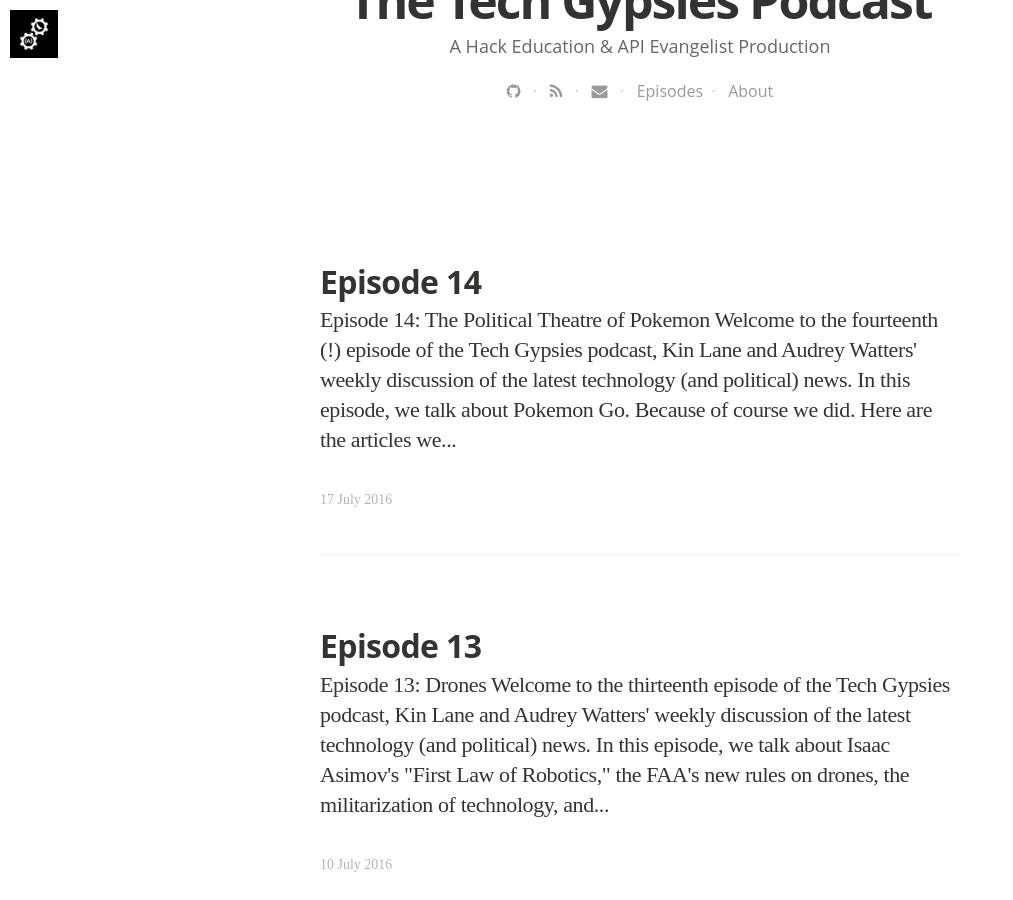
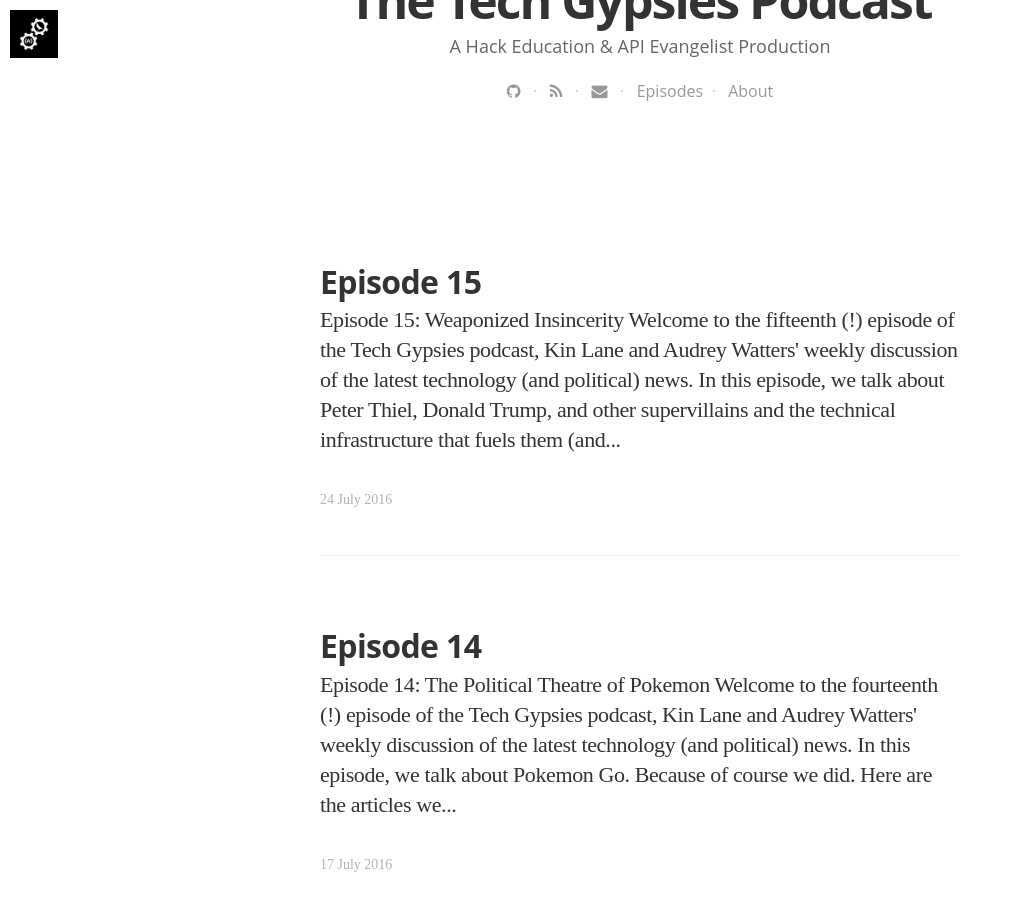
Before and after one commit to Techgypsies/podcast, a Jekyll site: the page built from blog/index.html, in a window 1280 px wide and 900 px high, scrolled down 559 px. Shown: the whole window, without its empty margins (0-1013 px from the left). Built offline with Jekyll 4.4.1, drawn with Linux system fonts in a browser that asks for light colours; nearby versions of some CDN libraries; some web fonts are replaced; the list of posts is cut into pages by our own code; some of the changed text lies outside the part shown.

Commit message:
new episode

```diff
--- a/_data/podcasts.yaml
+++ b/_data/podcasts.yaml
@@ -194,3 +194,17 @@
   tags:
   - Technology
   - Politics
+- title: "Tech Gypsies Episode 15"
+  summary: "In this episode, we talk about Peter Thiel, Donald Trump, and other supervillains."
+  description: "In this episode, we talk about Peter Thiel, Donald Trump, and other supervillains."
+  subtitle: "Tech, Scrutinized"
+  image: /assets/images/tech-gypsies-podcast-1500.png
+  audio_file: http://s3.amazonaws.com/techgypsies/techgypsies-2016-07-24.mp3
+  audio_length: 55287558
+  sound_cloud: https://soundcloud.com/kinlane/techgypsies-podcast-2016-07-24
+  duration: '0:38:23'
+  publish_date: "2016-07-24 09:00:00"
+  url: 2016/07/24/episode-15
+  tags:
+  - Technology
+  - Politics
--- /dev/null
+++ b/_posts/2016-07-24-episode-15.html
@@ -0,0 +1,26 @@
+---
+layout: post
+title: "Episode 15"
+date: 2016-07-24 08:35:00 +0000
+tags:
+image: https://s3.amazonaws.com/techgypsies/2016-07-24-weapon.jpg
+imagecredits: https://www.flickr.com/photos/jubilo/3928405577
+---
+<h3>Episode 15: Weaponized Insincerity</h3>
+<br />
+<p>Welcome to the fifteenth (!) episode of the Tech Gypsies podcast, <a href="http://kinlane.com">Kin Lane</a> and <a href="http://audreywatters.com">Audrey Watters</a>' weekly discussion of the latest technology (and political) news.</p>
+
+<p>In this episode, we talk about Peter Thiel, Donald Trump, and other supervillains and the technical infrastructure that fuels them (and that they fuel).</p>
+
+<p>
+<iframe width="100%" height="166" scrolling="no" frameborder="no" src="https://w.soundcloud.com/player/?url=https%3A//api.soundcloud.com/tracks/275204874&amp;color=ff5500&amp;auto_play=false&amp;hide_related=false&amp;show_comments=true&amp;show_user=true&amp;show_reposts=false"></iframe>
+</p>
+
+<p>Here are the articles we referenced:</p>
+<ul>
+<li>"<a href="https://medium.com/welcome-to-the-scream-room/im-with-the-banned-8d1b6e0b2932#.599y5snek">I'm with the Banned</a>" by Laurie Penny</li>
+<li>"<a href="http://towcenter.org/on-the-ethics-of-data-driven-journalism-of-fact-friction-and-public-records-in-a-more-transparent-age/">On the Ethics of Data-Driven Journalism: of fact, friction and public records in a more transparent age</a>" by Alex Howard</li>
+<li>"<a href="http://www.theatlantic.com/technology/archive/2014/03/amazing-structure-a-conversation-with-ursula-franklin/284349/">Amazing Structure: A Conversation With Ursula Franklin</a>" by Robinson Meyer</li>
+</ul>
+
+<p>Apologies for the audio. Blame Kin's beard.</p>
--- a/index.html
+++ b/index.html
@@ -10,6 +10,6 @@
 
 <p><a href="http://podcast.techgypsi.es/blog/">Show notes</a> can also be subscribed to <a href="http://podcast.techgypsi.es/blog.xml">via RSS</a>.</p>
 
-<p><strong>Latest Episode: <a href="http://podcast.techgypsi.es/2016/07/17/episode-14">14</a></strong></p>
+<p><strong>Latest Episode: <a href="http://podcast.techgypsi.es/2016/07/24/episode-15">15</a></strong></p>
 
 <p style="text-align: right; font-size:12px"><em>Image credits: <a href="https://flic.kr/p/GTax17">Drone Recovery</a></em></p>
```
